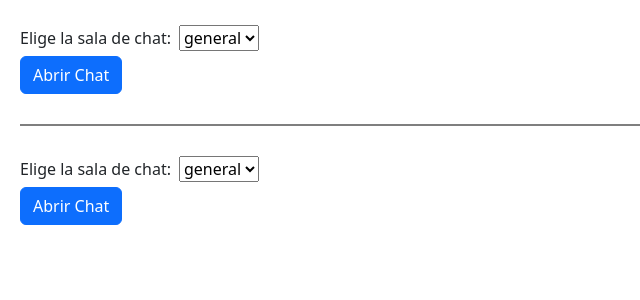
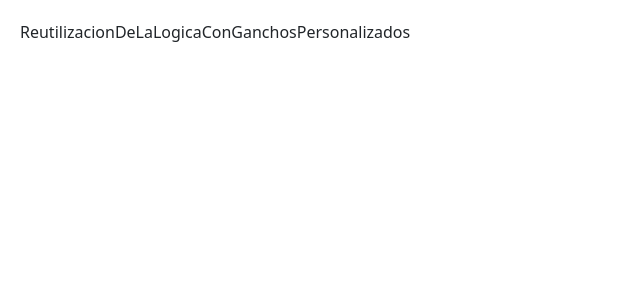
Before and after one commit to dgutierrez21/Learning-ReactJS--React-Docs, a React (Vite) app in the folder 01-learn/: page / in a window 1280 px wide. Shown: the top 300 px of the page, without its empty margins (0-640 px from the left). Built offline with nearby package versions, Linux system fonts and the light colour scheme.

Commit message:
Reutilización de la lógica con ganchos personalizados

```diff
--- a/01-learn/src/05-puertas-de-escape/08-Reutilizacion-de-la-logica-con-ganchos-personalizados/ReutilizacionDeLaLogicaConGanchosPersonalizados.jsx
+++ b/01-learn/src/05-puertas-de-escape/08-Reutilizacion-de-la-logica-con-ganchos-personalizados/ReutilizacionDeLaLogicaConGanchosPersonalizados.jsx
@@ -0,0 +1,7 @@
+const ReutilizacionDeLaLogicaConGanchosPersonalizados = () => {
+  return (
+    <div>ReutilizacionDeLaLogicaConGanchosPersonalizados</div>
+  )
+}
+
+export default ReutilizacionDeLaLogicaConGanchosPersonalizados;
--- a/01-learn/src/05-puertas-de-escape/PuertasDeEscape.jsx
+++ b/01-learn/src/05-puertas-de-escape/PuertasDeEscape.jsx
@@ -5,6 +5,7 @@ import EsPosibleQueNoNecesitesUnEfecto from "./04-Es-posible-que-no-necesites-un
 import { CicloDeVidaDeLosEfectosReactivos } from "./05-Ciclo-de-vida-de-los-efectos-reactivos/CicloDeVidaDeLosEfectosReactivos";
 import SepararEventosDeEfectos from "./06-Separar-eventos-de-efectos/SepararEventosDeEfectos";
 import EliminacionDeDependenciasDeEfectos from "./07-Eliminacion-de-dependencias-de-efectos/EliminacionDeDependenciasDeEfectos";
+import ReutilizacionDeLaLogicaConGanchosPersonalizados from "./08-Reutilizacion-de-la-logica-con-ganchos-personalizados/ReutilizacionDeLaLogicaConGanchosPersonalizados";
 
 const PuertasDeEscape = () => {
   return (
@@ -15,7 +16,8 @@ const PuertasDeEscape = () => {
       {/* <EsPosibleQueNoNecesitesUnEfecto /> */}
       {/* <CicloDeVidaDeLosEfectosReactivos /> */}
       {/* <SepararEventosDeEfectos /> */}
-      <EliminacionDeDependenciasDeEfectos />
+      {/* <EliminacionDeDependenciasDeEfectos /> */}
+      <ReutilizacionDeLaLogicaConGanchosPersonalizados />
     </>
   );
 };
```
Also changed, not shown: 01-learn/src/05-puertas-de-escape/08-Reutilizacion-de-la-logica-con-ganchos-personalizados/ReutilizacionDeLaLogicaConGanchosPersonalizados.txt.
